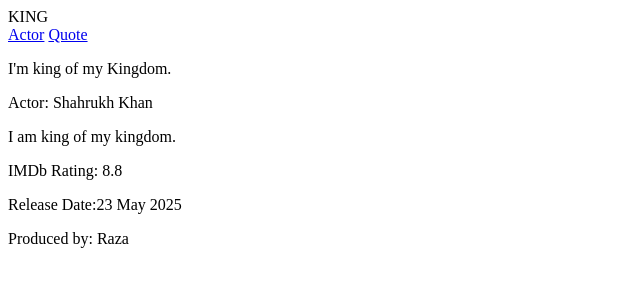
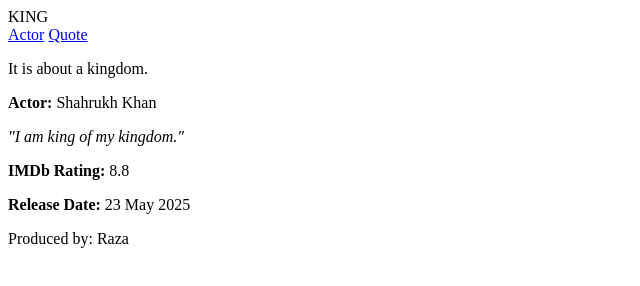
Before and after one commit to acciojob/semantic-imdb-786Mushfique, a website: page main.html in a window 1280 px wide. Shown: the whole page, without its empty margins (0-640 px from the left). Drawn offline with Linux system fonts and the light colour scheme.

Commit message:
created a submission

```diff
--- a/main.html
+++ b/main.html
@@ -7,7 +7,6 @@
 </head>
 
 <body>
-	<!-- the entire body must be written by student -->
   <header>
     KING
   </header>
@@ -17,21 +16,21 @@
     <a href="#quote" id="nav-quote">Quote</a>
   </nav>
 
-  <summary>
-	  <p>I'm king of my Kingdom.</p>
-  </summary>
+  <section id="summary">
+    <p>It is about a kingdom.</p>
+  </section>
 
   <section id="actor">
-    <p>Actor: Shahrukh Khan</p>
+    <p><strong>Actor:</strong> Shahrukh Khan</p>
   </section>
 
   <section id="quote">
-    <p>I am king of my kingdom.</p>
+    <p><em>"I am king of my kingdom."</em></p>
   </section>
 
   <aside>
-    <p>IMDb Rating: 8.8</p>
-    <p>Release Date:23 May 2025</p>
+    <p><strong>IMDb Rating:</strong> 8.8</p>
+    <p><strong>Release Date:</strong> 23 May 2025</p>
   </aside>
 
   <footer>
```
